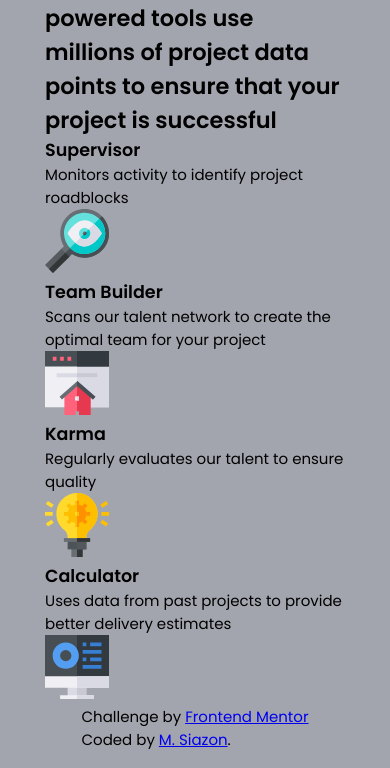
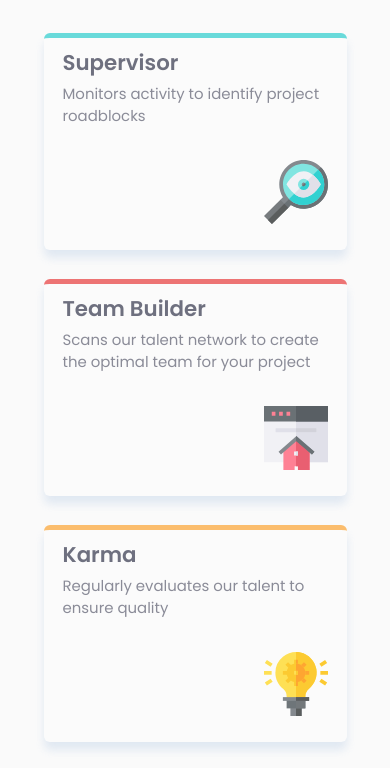
Before and after one commit to mark-siazon/FM-Four-Card-Feature-Section, a plain HTML site: page index.html in a window 390 px wide. Shown: the part 252-1020 px from the top of the page. Drawn offline with Linux system fonts and the light colour scheme.

Commit message:
🎨 | Added Styling (Semi-finished) - Mobile & Desktop Responsive

```diff
--- a/index.html
+++ b/index.html
@@ -1,5 +1,6 @@
 <!DOCTYPE html>
 <html lang="en">
+
 <head>
   <meta charset="UTF-8">
   <meta name="viewport" content="width=device-width, initial-scale=1.0">
@@ -8,14 +9,14 @@
   <link rel="stylesheet" href="styles/styles.css">
   <title>Frontend Mentor | Four card feature section</title>
 </head>
+
 <body>
 
-  <div class="wrapper">
-    <main role="main">
+  <main role="wrapper">
     <header role="banner">
       <h1>
         <span>Reliable, efficient delivery</span>
-          Powered by Technology
+        <br>Powered by Technology
       </h1>
 
       <h2>
@@ -26,46 +27,53 @@
     </header>
 
     <section>
-        <article class="col-1 card-0">
+      <article>
+        <div class="card-desc">
           <h3>Supervisor</h3>
           <p>Monitors activity to identify project roadblocks</p>
+        </div>
         <img src="assets/icon-supervisor.svg" alt="A magnifying glass with an eye referring to Supervisor">
-        </article>
+      </article> <!-- Column 1 -->
 
+      <div>
 
-        <div class="col-2">
-
-          <article class="card-1">
+        <article>
+          <div class="card-desc">
             <h3>Team Builder</h3>
             <p>Scans our talent network to create the optimal team for your project</p>
+          </div>
           <img src="assets/icon-team-builder.svg" alt="A huge house referring to Team Builder">
         </article>
 
-          <article class="card-2">
+        <article>
+          <div class="card-desc">
             <h3>Karma</h3>
             <p>Regularly evaluates our talent to ensure quality</p>
+          </div>
           <img src="assets/icon-karma.svg" alt="A glowing light bulb referring to Karma">
         </article>
 
-        </div>
+      </div> <!-- Column 2 -->
 
-
-        <article class="col-3 card-4">
+      <article>
+        <div class="card-desc">
           <h3>Calculator</h3>
           <p>Uses data from past projects to provide better delivery estimates</p>
+        </div>
         <img src="assets/icon-calculator.svg" alt="A Monitor with some software referring to Calculator">
-        </article>
+      </article>  <!-- Column 3 -->
 
     </section>
   </main>
 
   <footer>
     <p class="attribution"> Challenge by
-        <a href="https://www.frontendmentor.io/challenges/four-card-feature-section-weK1eFYK/hub" target="_blank" rel="noopener noreferrer">
+      <a href="https://www.frontendmentor.io/challenges/four-card-feature-section-weK1eFYK/hub" target="_blank"
+        rel="noopener noreferrer">
         Frontend Mentor
       </a> <br>
       Coded by <a href="https://github.com/mark-siazon/FM-Four-Card-Feature-Section">M. Siazon</a>.
     </p>
   </footer>
-  </div>
+
 </html>
--- a/styles/scss/_components.scss
+++ b/styles/scss/_components.scss
@@ -0,0 +1,56 @@
+@import '_media.scss';
+
+main, section, section > div, article{
+  @extend %col;
+  @extend %display-flex;
+}
+
+main, section, section > div{
+  @extend %justify-center;
+  @extend %align-items-center;
+}
+
+
+main{
+  margin-top: 5vh;
+  width: 310px;
+  max-width: 319px;;
+  gap: 45px;
+
+  section {
+    @include respond-to(large){
+      flex-direction: row;
+    }
+  }
+}
+
+header {
+  h2{
+    margin-top: 16px;
+
+    @include respond-to(large){
+      width: 519px;
+    }
+  }
+}
+
+section, section > div{
+  gap: 29px;
+}
+
+section > div > article:nth-child(1) {
+  border-top: 5px solid nth($primary-colors, 4);
+}
+
+article{
+  justify-content: flex-end;
+  align-items: flex-end;
+  @include card-styles();
+
+  // Use nth-of-type to assign colors to each card
+  @for $i from 1 through length($primary-colors) {
+    &:nth-child(#{$i}) {
+      border-top: 5px solid nth($primary-colors, $i);
+    }
+  }
+}
--- a/styles/scss/_global.scss
+++ b/styles/scss/_global.scss
@@ -8,22 +8,13 @@
 body {
   font-size: 15px;
   font-family: 'Poppins', 'Sans-serif';
-  background-color: $grayish-blue;
+  background-color: $very-light-gray;
   min-height: 100vh;
-
   @extend %display-flex;
-  @extend %justify-center;
   @extend %align-items-center;
-  flex-direction: column;
+  @extend %col;
 }
 
-.wrapper{
-  margin-top: 10vh;
-  width: 300px;
-
-  @extend %display-flex;
-  @extend %justify-center;
-  @extend %align-items-center;
-  flex-direction: column;
-
+footer{
+  display: none;
 }
--- a/styles/scss/_media.scss
+++ b/styles/scss/_media.scss
@@ -1,14 +1,14 @@
 // Define breakpoints
 $breakpoint-small: 576px;
 $breakpoint-medium: 768px;
-$breakpoint-large: 900px;
+$breakpoint-large: 1024px;
 
 // Mixin for media queries
 @mixin respond-to($breakpoint) {
   @if $breakpoint == small {
     @media only screen and (max-width: #{$breakpoint-small}) { @content; }
   } @else if $breakpoint == medium {
-    @media only screen and (max-width: #{$breakpoint-medium}) { @content; }
+    @media only screen and (min-width: #{$breakpoint-medium}) { @content; }
   } @else if $breakpoint == large {
     @media only screen and (min-width: #{$breakpoint-large}) { @content; }
   }
--- a/styles/scss/_mixins.scss
+++ b/styles/scss/_mixins.scss
@@ -1,5 +1,15 @@
+@import '_variables.scss';
+
 %display-flex{
   display: flex;
+}
+
+%col{
+  flex-direction: column;
+}
+
+%row{
+  flex-direction: row;
 }
 
 %justify-center{
@@ -10,6 +20,37 @@
   align-items: flex-start;
 }
 
+%align-items-end{
+  align-items: end;
+}
+
 %align-items-center{
   align-items: center;
 }
+
+%color-primary{
+  color: $very-dark-blue;
+}
+
+@mixin card-styles(){
+  width: max-content;
+  height: 217px;
+  padding: 26px 19px;
+  gap: 33px;
+  opacity: 0.8;
+  border-radius: 6px;
+  background: #FCFCFC;
+  box-shadow: 0px 8px 10px 0px #DAE4F0;
+
+  .card-desc{
+    display: flex;
+    flex-direction: column;
+    gap: 5px;
+    max-width: 265px;
+  }
+}
+
+@function px-to-rem($rem) {
+  $remValue: calc($rem / 15); // Assuming base font size of 15px
+  @return #{$remValue}rem;
+}
--- /dev/null
+++ b/styles/scss/_typography.scss
@@ -0,0 +1,43 @@
+@import '_mixins.scss';
+@import '_variables.scss';
+
+header {
+  text-align: center;
+  font-weight: 600;
+
+  h1{
+    font-size: px-to-rem(24);
+    padding: 0;
+    opacity: 0.7;
+    min-width: 315px;
+  }
+
+  span{
+    font-weight: 275;
+  }
+
+  h2{
+    @extend %color-primary;
+    font-size: px-to-rem(16);
+    font-weight: 400;
+    opacity: 0.5;
+  }
+}
+
+article{
+  .card-desc{
+    h3{
+      @extend %color-primary;
+      font-size: px-to-rem(20);
+      font-weight: 600;
+    }
+
+    p{
+      @extend %color-primary;
+      font-size: px-to-rem(14);
+      font-weight: 400;
+      opacity: 0.8;
+    }
+
+  }
+}
--- a/styles/scss/_variables.scss
+++ b/styles/scss/_variables.scss
@@ -1,8 +1,10 @@
 // Primary Colors
-$red: hsl(0, 78%, 62%);
-$cyan: hsl(180, 62%, 55%);
-$orange: hsl(34, 97%, 64%);
-$blue: hsl(212, 86%, 64%);
+$primary-colors:(
+  hsl(180, 62%, 55%),
+  hsl(34, 97%, 64%),
+  hsl(212, 86%, 64%),
+  hsl(0, 78%, 62%)
+);
 
 // Neutral Colors
 $very-dark-blue: hsl(234, 12%, 34%);
--- a/styles/styles.scss
+++ b/styles/styles.scss
@@ -3,3 +3,4 @@
 @import 'scss/global.scss'; // for global styles
 @import 'scss/components.scss';  // for component-specific styles
 @import 'scss/media.scss';  // for component-specific styles
+@import 'scss/typography.scss'; // for typography styles
```
Also changed, not shown: styles/styles.css, 1 other file. Lines whose indentation alone changed are shown as unchanged.
